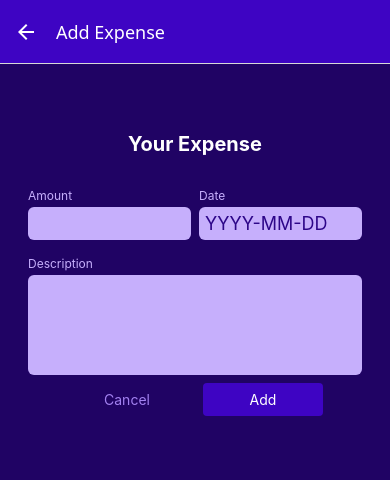
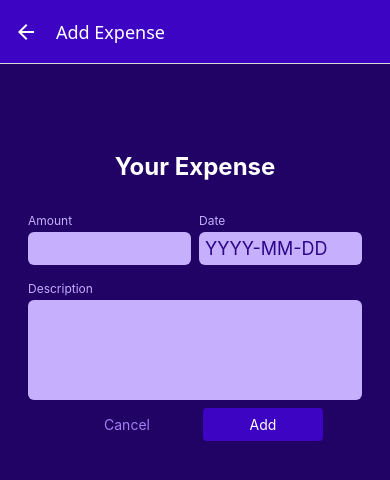
Before and after one commit to Jinesh87/expense-tracker, a React Native app: screen /ManageExpense in a window 390 px wide. Shown: the top 480 px of the page. Built offline with nearby package versions, Linux system fonts and the light colour scheme.

Commit message:
Providing Visual Validation Feedback

```diff
--- a/components/ManageExpense/ExpenseForm.js
+++ b/components/ManageExpense/ExpenseForm.js
@@ -1,32 +1,68 @@
-import { useState } from "react";
-import { StyleSheet, View, Text } from "react-native";
+import { useState } from 'react';
+import { StyleSheet, Text, View } from 'react-native';
+
 import Input from './Input';
-import Button from "../UI/Button";
+import Button from '../UI/Button';
+import { getFormattedDate } from '../../util/date';
 
-function ExpenseForm({ submitButtonLabel, onCancel, onSubmit }) {
-    const [inputValues, setInputValues] = useState({
-        amount: '',
-        date: '',
-        description: '',
+function ExpenseForm({ submitButtonLabel, onCancel, onSubmit, defaultValues }) {
+    const [inputs, setInputs] = useState({
+        amount: {
+            value: defaultValues ? defaultValues.amount.toString() : '',
+            isValid: true,
+        },
+        date: {
+            value: defaultValues ? getFormattedDate(defaultValues.date) : '',
+            isValid: true,
+        },
+        description: {
+            value: defaultValues ? defaultValues.description : '',
+            isValid: true,
+        },
     });
+
     function inputChangedHandler(inputIdentifier, enteredValue) {
-        setInputValues((curInputValues) => {
+        setInputs((curInputs) => {
             return {
-                ...curInputValues,
-                [inputIdentifier]: enteredValue,
+                ...curInputs,
+                [inputIdentifier]: { value: enteredValue, isValid: true },
             };
         });
     }
 
     function submitHandler() {
         const expenseData = {
-            amount: +inputValues.amount,
-            date: new Date(inputValues.date),
-            description: inputValues.description
-        };
+            amount: +inputs.amount.value,
+            date: new Date(inputs.date.value),
+            description: inputs.description.value,
+          };
+
+        const amountIsValid = !isNaN(expenseData.amount) && expenseData.amount > 0;
+        const dateIsValid = expenseData.date.toString() !== 'Invalid Date';
+        const descriptionIsValid = expenseData.description.trim().length > 0;
+
+        if (!amountIsValid || !dateIsValid || !descriptionIsValid) {
+            // Alert.alert('Invalid input', 'Please check your input values');
+            setInputs((curInputs) => {
+                return {
+                    amount: { value: curInputs.amount.value, isValid: amountIsValid },
+                    date: { value: curInputs.date.value, isValid: dateIsValid },
+                    description: {
+                        value: curInputs.description.value,
+                        isValid: descriptionIsValid,
+                    },
+                };
+            });
+            return;
+        }
 
         onSubmit(expenseData);
     }
+
+    const formIsInvalid =
+        !inputs.amount.isValid ||
+        !inputs.date.isValid ||
+        !inputs.description.isValid;
 
     return (
         <View style={styles.form}>
@@ -38,7 +74,7 @@ function ExpenseForm({ submitButtonLabel, onCancel, onSubmit }) {
                     textInputConfig={{
                         keyboardType: 'decimal-pad',
                         onChangeText: inputChangedHandler.bind(this, 'amount'),
-                        value: inputValues.amount,
+                        value: inputs.amount.value,
                     }}
                 />
                 <Input
@@ -48,7 +84,7 @@ function ExpenseForm({ submitButtonLabel, onCancel, onSubmit }) {
                         placeholder: 'YYYY-MM-DD',
                         maxLength: 10,
                         onChangeText: inputChangedHandler.bind(this, 'date'),
-                        value: inputValues.date,
+                        value: inputs.date.value,
                     }}
                 />
             </View>
@@ -57,11 +93,14 @@ function ExpenseForm({ submitButtonLabel, onCancel, onSubmit }) {
                 textInputConfig={{
                     multiline: true,
                     // autoCapitalize: 'none'
-                    // autoCorrect: false // default is true,
+                    // autoCorrect: false // default is true
                     onChangeText: inputChangedHandler.bind(this, 'description'),
-                    value: inputValues.description,
+                    value: inputs.description.value,
                 }}
             />
+            {formIsInvalid && (
+                <Text>Invalid input values - please check your entered data!</Text>
+            )}
             <View style={styles.buttons}>
                 <Button style={styles.button} mode="flat" onPress={onCancel}>
                     Cancel
@@ -73,18 +112,19 @@ function ExpenseForm({ submitButtonLabel, onCancel, onSubmit }) {
         </View>
     );
 }
+
 export default ExpenseForm;
 
 const styles = StyleSheet.create({
     form: {
-        marginTop: 20,
+        marginTop: 40,
     },
     title: {
-        fontSize: 20,
+        fontSize: 24,
         fontWeight: 'bold',
         color: 'white',
         marginVertical: 24,
-        textAlign: 'center'
+        textAlign: 'center',
     },
     inputsRow: {
         flexDirection: 'row',
--- a/screens/ManageExpense.js
+++ b/screens/ManageExpense.js
@@ -10,6 +10,9 @@ function ManageExpense({ route, navigation }) {
     const expensesCtx = useContext(ExpensesContext);
     const editedExpenseId = route.params?.expenseId;
     const isEditing = !!editedExpenseId;
+    const selectedExpense = expensesCtx.expenses.find(
+        (expense) => expense.id === editedExpenseId
+    );
     useLayoutEffect(() => {
         navigation.setOptions({
             title: isEditing ? 'Edit Expense' : 'Add Expense',
@@ -25,7 +28,7 @@ function ManageExpense({ route, navigation }) {
     }
     function confirmHandler(expenseData) {
         if (isEditing) {
-            expensesCtx.updateExpense(editedExpenseId,expenseData);
+            expensesCtx.updateExpense(editedExpenseId, expenseData);
         } else {
             expensesCtx.addExpense(expenseData);
         }
@@ -37,6 +40,7 @@ function ManageExpense({ route, navigation }) {
                 submitButtonLabel={isEditing ? 'Update' : 'Add'}
                 onSubmit={confirmHandler}
                 onCancel={cancelHandler}
+                defaultValues={selectedExpense}
             />
 
             {isEditing && (
--- a/util/date.js
+++ b/util/date.js
@@ -1,5 +1,5 @@
 export function getFormattedDate(date) {
-  return `${date.getFullYear()}-${date.getMonth() + 1}-${date.getDate()}`;
+  return date.toISOString().slice(0, 10);
 }
 
 
```
